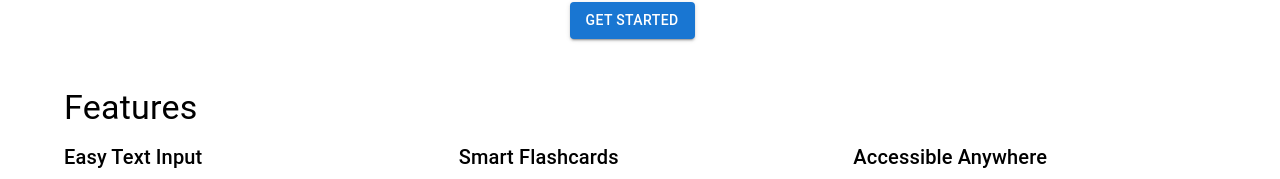
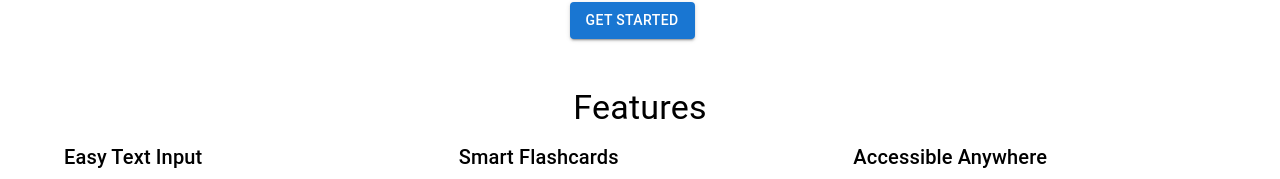
Before and after one commit to Chris-203/flashcard, a Next.js app in the folder flashcard-saas/: page / in a window 1280 px wide. Shown: the part 243-422 px from the top of the page. Built offline with nearby package versions, Linux system fonts and the light colour scheme; no server answers.

Commit message:
center features heading

```diff
--- a/flashcard-saas/app/page.js
+++ b/flashcard-saas/app/page.js
@@ -54,7 +54,7 @@ export default function Home() {
         </Box>
 
         <Box sx={{ my: 6 }}>
-          <Typography variant="h4" component="h2" gutterBottom>
+          <Typography variant="h4" component="h2" gutterBottom align='center'>
             Features
           </Typography>
 
```
